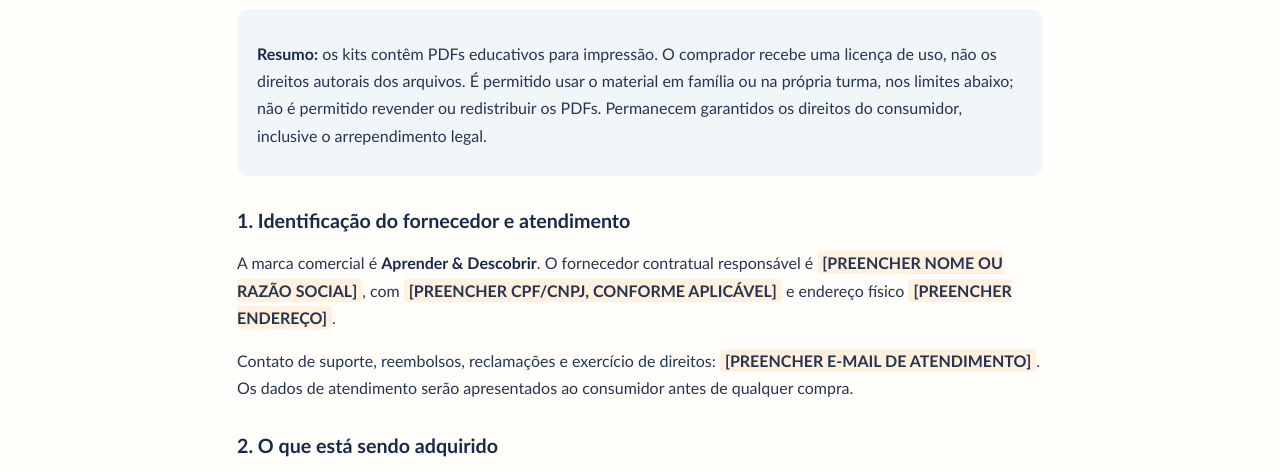
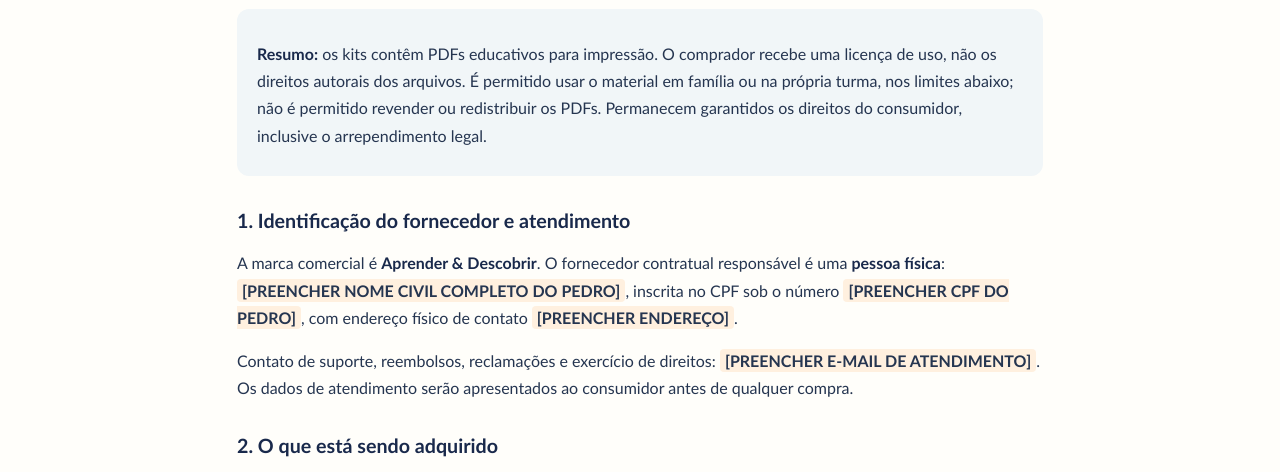
Before and after one commit to pedrohvsoares07/Atividades---Infantis, a website: page termos.html in a window 1280 px wide. Shown: the part 316-788 px from the top of the page. Drawn offline with Linux system fonts and the light colour scheme.

Commit message:
docs(legal): identify seller as natural person with CPF pending confirmation

```diff
--- a/termos.html
+++ b/termos.html
@@ -26,7 +26,7 @@ footer{border-top:1px solid #e4e6e8;margin-top:45px;color:var(--muted)}strong{co
 <p class="metadata">Versão <strong>2026-10-22.1</strong> · Texto preparado em 22 de outubro de 2026 · Aplicação somente após aprovação e publicação.</p>
 <div class="summary"><p><strong>Resumo:</strong> os kits contêm PDFs educativos para impressão. O comprador recebe uma licença de uso, não os direitos autorais dos arquivos. É permitido usar o material em família ou na própria turma, nos limites abaixo; não é permitido revender ou redistribuir os PDFs. Permanecem garantidos os direitos do consumidor, inclusive o arrependimento legal.</p></div>
 <h2>1. Identificação do fornecedor e atendimento</h2>
-<p>A marca comercial é <strong>Aprender &amp; Descobrir</strong>. O fornecedor contratual responsável é <span class="pending">[PREENCHER NOME OU RAZÃO SOCIAL]</span>, com <span class="pending">[PREENCHER CPF/CNPJ, CONFORME APLICÁVEL]</span> e endereço físico <span class="pending">[PREENCHER ENDEREÇO]</span>.</p>
+<p>A marca comercial é <strong>Aprender &amp; Descobrir</strong>. O fornecedor contratual responsável é uma <strong>pessoa física</strong>: <span class="pending">[PREENCHER NOME CIVIL COMPLETO DO PEDRO]</span>, inscrita no CPF sob o número <span class="pending">[PREENCHER CPF DO PEDRO]</span>, com endereço físico de contato <span class="pending">[PREENCHER ENDEREÇO]</span>.</p>
 <p>Contato de suporte, reembolsos, reclamações e exercício de direitos: <span class="pending">[PREENCHER E-MAIL DE ATENDIMENTO]</span>. Os dados de atendimento serão apresentados ao consumidor antes de qualquer compra.</p>
 <h2>2. O que está sendo adquirido</h2>
 <p>São materiais educativos digitais em formato PDF, destinados a atividades para crianças, sob acompanhamento de um adulto. A oferta é para o responsável que realiza a aquisição, não para compra pela criança.</p>
```
